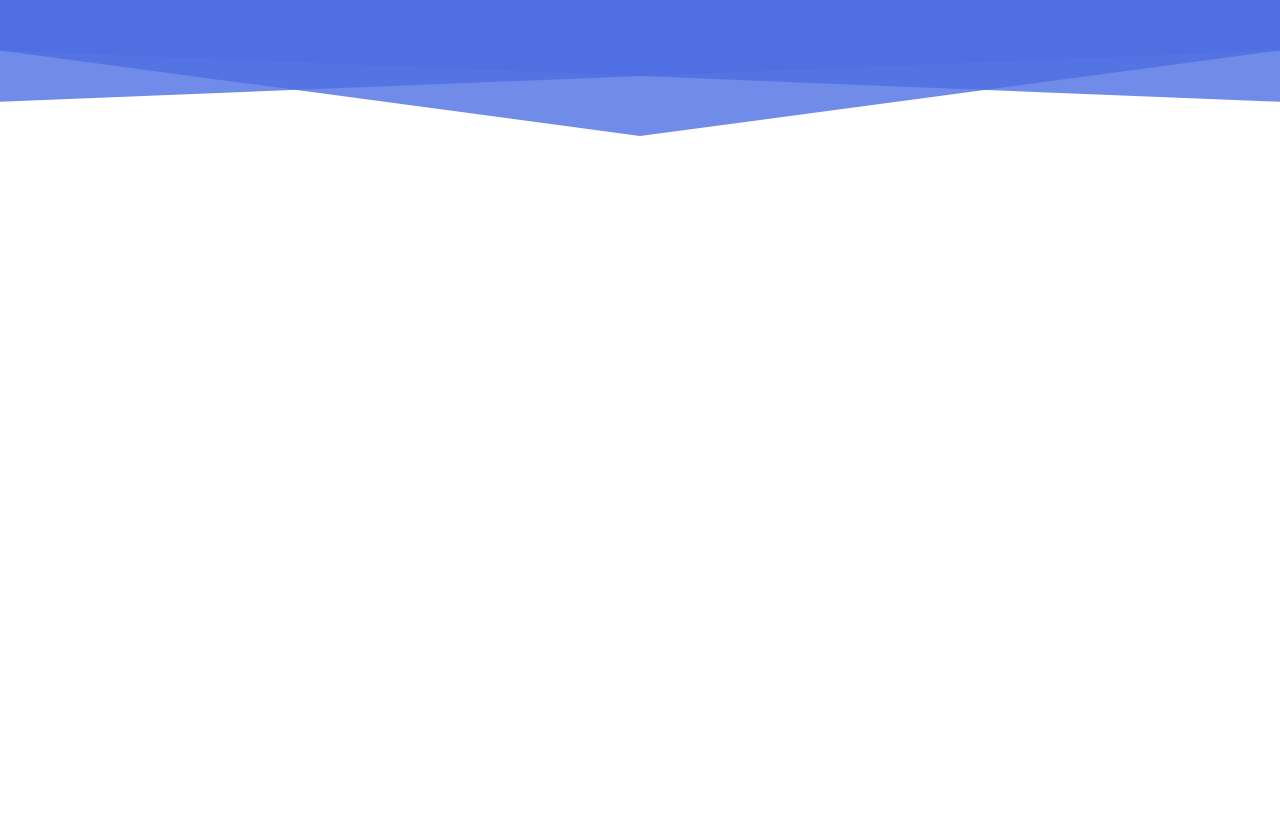
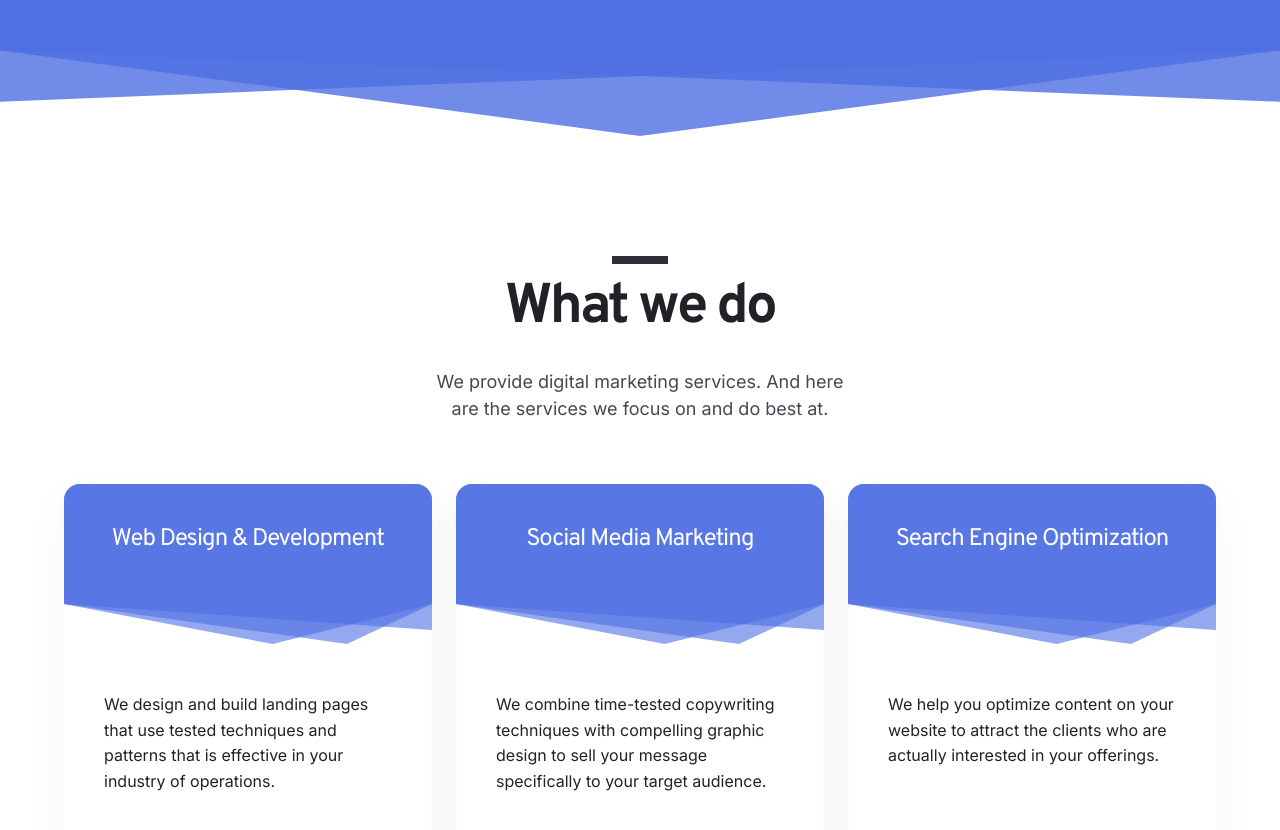
Before and after one commit to AmmDuncan/dev-in-details, a Next.js app: page / in a window 1280 px wide. Shown: the part 720-1550 px from the top of the page. Before the commit the page ends 856 px from the top, so only its background shows below. Built offline with nearby package versions, Linux system fonts and the light colour scheme.

Commit message:
added what we do section

```diff
--- a/components/Nav/NavList.js
+++ b/components/Nav/NavList.js
@@ -19,7 +19,7 @@ const NavList = (props) => {
             </Link>
           </li>
           <li>
-            <Link href="#">
+            <Link href="#what-we-do">
               <a>Services</a>
             </Link>
           </li>
--- /dev/null
+++ b/components/WhatWeDo/CardList.js
@@ -0,0 +1,25 @@
+import { CardContainer, CardRoot } from "./styles";
+import cardContent from "./cardContent";
+
+const Card = ({ heading, body }) => {
+  return (
+    <CardRoot>
+      <header>
+        {heading} <div className="bg" aria-hidden="true" />
+      </header>
+      <p>{body}</p>
+    </CardRoot>
+  );
+};
+
+const CardList = () => {
+  return (
+    <CardContainer>
+      {cardContent.map(({ heading, body }) => (
+        <Card key={heading} heading={heading} body={body} />
+      ))}
+    </CardContainer>
+  );
+};
+
+export default CardList;
--- /dev/null
+++ b/components/WhatWeDo/WhatWeDo.js
@@ -0,0 +1,19 @@
+import { WhatWeDoRoot } from "./styles";
+import { Container } from "../../styles/common";
+import CardList from "./CardList";
+
+const WhatWeDo = () => {
+  return (
+    <WhatWeDoRoot id="what-we-do">
+      <Container>
+        <header>
+          <h2>What we do</h2>
+          <p>We provide digital marketing services. And here are the services we focus on and do best at.</p>
+        </header>
+        <CardList />
+      </Container>
+    </WhatWeDoRoot>
+  );
+};
+
+export default WhatWeDo;
--- /dev/null
+++ b/components/WhatWeDo/cardContent.js
@@ -0,0 +1,14 @@
+export default [
+  {
+    heading: "Web Design & Development",
+    body: "We design and build landing pages that use tested techniques and patterns that is effective in your industry of operations. ",
+  },
+  {
+    heading: "Social Media Marketing",
+    body: "We combine time-tested copywriting techniques with compelling graphic design to sell your message specifically to your target audience. ",
+  },
+  {
+    heading: "Search Engine Optimization",
+    body: "We help you optimize content on your website to attract the clients who are actually interested in your offerings.",
+  },
+];
--- /dev/null
+++ b/components/WhatWeDo/styles.js
@@ -0,0 +1,122 @@
+import styled from "styled-components";
+import { fontSize, grey, media, primary } from "../../styles/utils";
+import { absolutePosition } from "../../styles/mixins";
+
+export const WhatWeDoRoot = styled.section`
+  padding: 9rem 0;
+
+  header {
+    text-align: center;
+
+    h2 {
+      position: relative;
+      font-size: ${fontSize("heading1")};
+      font-weight: 700;
+      line-height: 1;
+      letter-spacing: calc(1em * -0.05);
+
+      &:before {
+        ${absolutePosition};
+        height: 8px;
+        width: 56px;
+        background: ${grey(800)};
+        top: -1.5rem;
+        left: 50%;
+        transform: translateX(-50%);
+      }
+    }
+
+    p {
+      max-width: 408px;
+      margin: 2rem auto 3.875rem;
+      font-size: ${fontSize("bodyM")};
+      color: ${grey(700)};
+      line-height: 1.5;
+    }
+  }
+`;
+
+export const CardContainer = styled.section`
+  display: grid;
+  grid: auto-flow 1fr / auto;
+  justify-content: center;
+  justify-items: center;
+  row-gap: 2.5rem;
+
+  ${media("above", "tabM")} {
+    grid: auto-flow 1fr / repeat(2, 1fr);
+    column-gap: 1.5rem;
+    row-gap: 3rem;
+
+    & > *:last-child {
+      grid-column: span 2;
+    }
+  }
+
+  ${media("above", "deskS")} {
+    grid: 1fr / repeat(3, 1fr);
+    column-gap: 1.5rem;
+
+    & > *:last-child {
+      grid-column: span 1;
+    }
+  }
+`;
+
+export const CardRoot = styled.article`
+  border-radius: 16px;
+  overflow: hidden;
+  box-shadow: 0 16px 38px rgba(6, 11, 41, 0.05);
+  max-width: 384px;
+
+  header {
+    position: relative;
+    min-height: 10rem;
+    display: grid;
+    justify-content: center;
+    padding: 40px 2.5rem 0;
+    font-size: 1.5rem;
+    letter-spacing: calc(1em * -0.04);
+    color: #fff;
+    line-height: 1.3;
+    font-family: "overpass", "Segoe UI", "helvetica", sans-serif;
+
+    .bg {
+      ${absolutePosition};
+      z-index: -1;
+      background: ${primary("main")};
+      opacity: 0.6;
+      clip-path: polygon(0% 0%, 100% 0%, 100% 75%, 56.72% 100%, 0% 75%);
+    }
+
+    &:before {
+      ${absolutePosition};
+      z-index: -1;
+      background: ${primary("main")};
+      opacity: 0.6;
+      clip-path: polygon(0% 0%, 100% 0%, 100% 75%, 76.88% 100%, 0% 75%);
+    }
+
+    &:after {
+      ${absolutePosition};
+      z-index: -1;
+      background: ${primary("main")};
+      opacity: 0.6;
+      clip-path: polygon(0% 0%, 100% 0%, 100% 91.25%, 0% 75%);
+    }
+  }
+
+  p {
+    max-width: 288px;
+    margin: 48px auto 72px;
+    padding-left: 2.5rem;
+    padding-right: 2.5rem;
+    box-sizing: content-box;
+    line-height: 1.6;
+  }
+
+  ${media("above", "deskS")} {
+    max-width: 100%;
+    //min-width: 384px;
+  }
+`;
--- a/pages/index.js
+++ b/pages/index.js
@@ -2,6 +2,7 @@ import Head from "next/head";
 
 import Hero from "../components/Hero/Hero";
 import Navbar from "../components/Nav/Navbar";
+import WhatWeDo from "../components/WhatWeDo/WhatWeDo";
 
 export default function Home() {
   return (
@@ -18,7 +19,9 @@ export default function Home() {
         <Hero />
       </header>
 
-      <main></main>
+      <main>
+        <WhatWeDo />
+      </main>
     </>
   );
 }
--- a/styles/globalStyle.js
+++ b/styles/globalStyle.js
@@ -1,10 +1,16 @@
 import { createGlobalStyle } from "styled-components";
+import { grey } from "./utils";
 
 export default createGlobalStyle`
+  html {
+    scroll-behavior: smooth;
+  }
+
   html, body {
     padding: 0;
     margin: 0;
     font-family: "Inter", "Segoe UI", Helvetica, sans-serif;
+    color: ${grey(900)};
   }
 
   body {
--- a/styles/utils.js
+++ b/styles/utils.js
@@ -1,6 +1,6 @@
-export const primary = (value) => (props) => {
-  return props.theme?.palette.primary[value];
-};
+export const primary = (value) => (props) => props.theme?.palette.primary[value];
+
+export const grey = (value) => (props) => props.theme?.palette.grey[value];
 
 export const fontSize = (value) => (props) => props.theme.typography.fontSizes[value];
 
```
Also changed, not shown: 1 other file (tests, documents, lock files or other folders).
